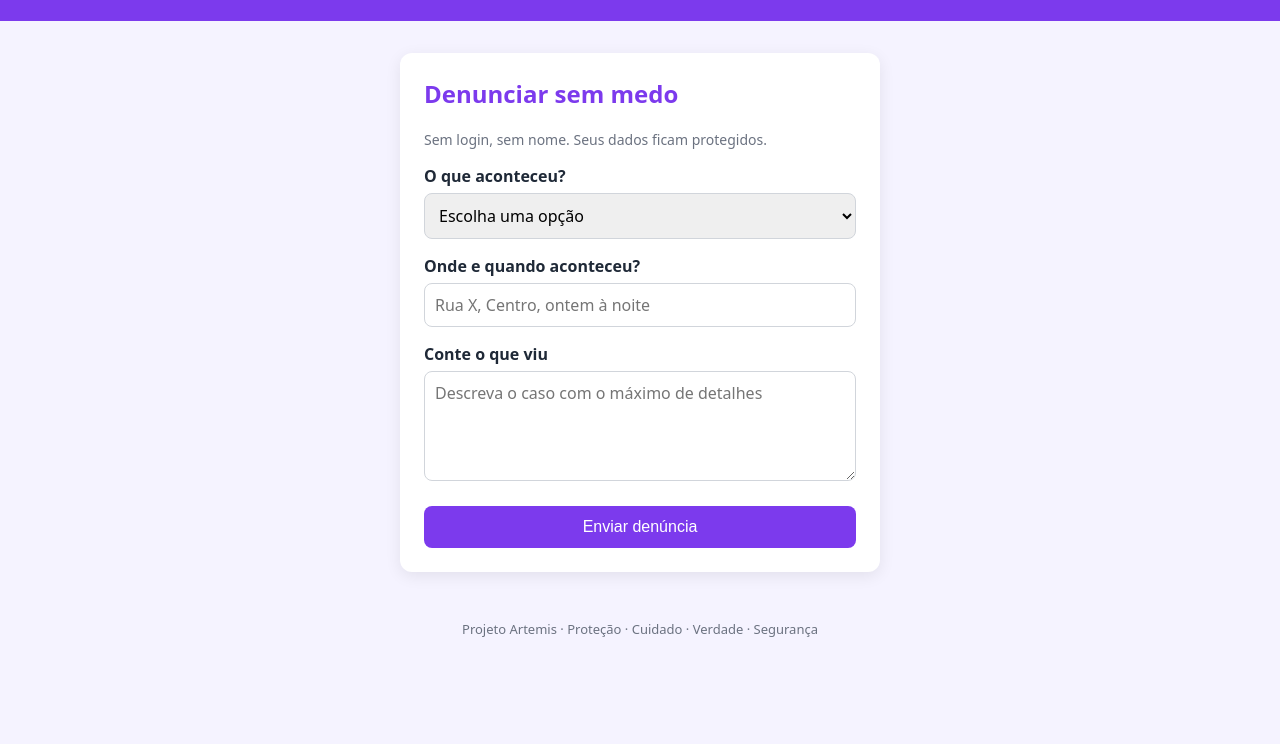
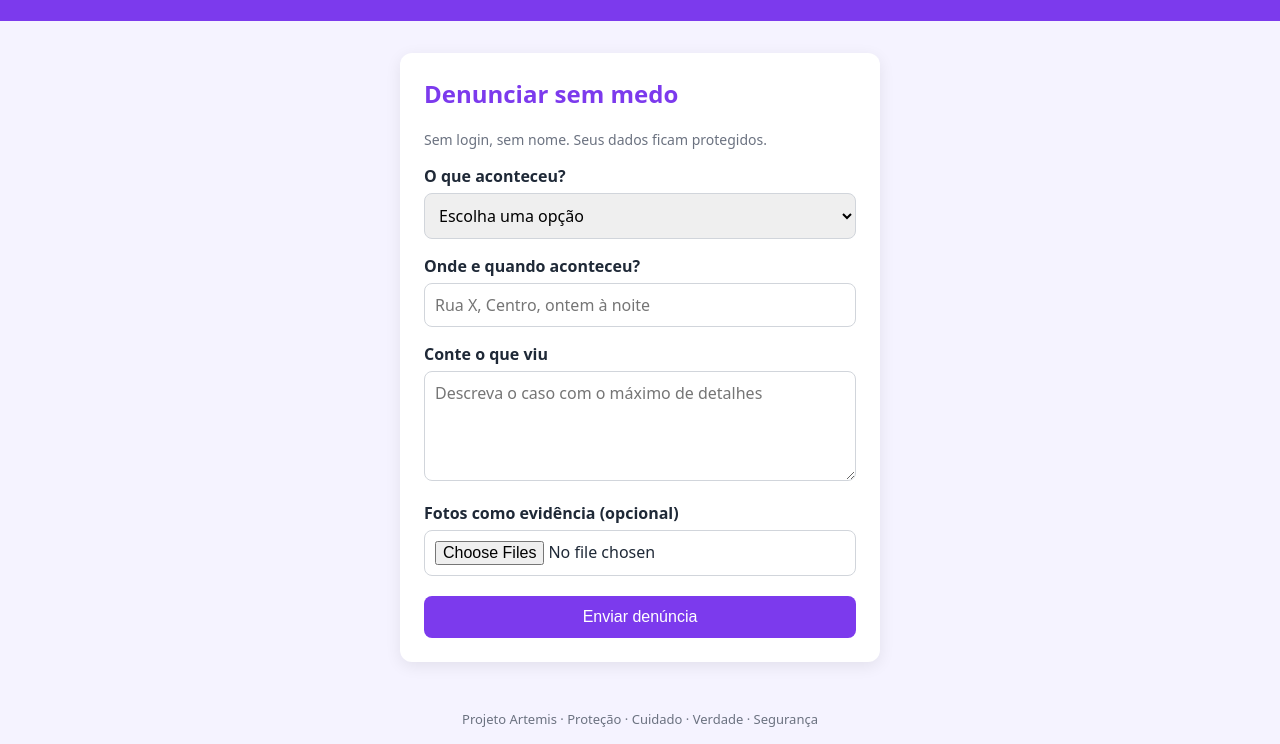
Before and after one commit to Luana-Rocha/artemis, a plain HTML site: page index.html in a window 1280 px wide. Shown: the part 98-842 px from the top of the page. Before the commit the page ends 800 px from the top, so only its background shows below. Drawn offline with Linux system fonts and the light colour scheme.

Commit message:
Adiciona campo de fotos como evidência

```diff
--- a/index.html
+++ b/index.html
@@ -31,6 +31,9 @@
       <label for="descricao">Conte o que viu</label>
       <textarea id="descricao" rows="4" placeholder="Descreva o caso com o máximo de detalhes" required></textarea>
 
+      <label for="fotos">Fotos como evidência (opcional)</label>
+      <input id="fotos" type="file" accept="image/*" multiple>
+
       <button type="submit">Enviar denúncia</button>
     </form>
 
```
